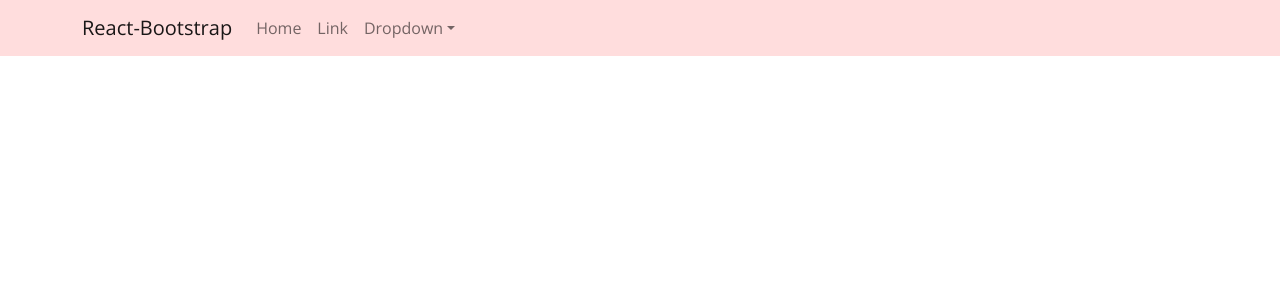
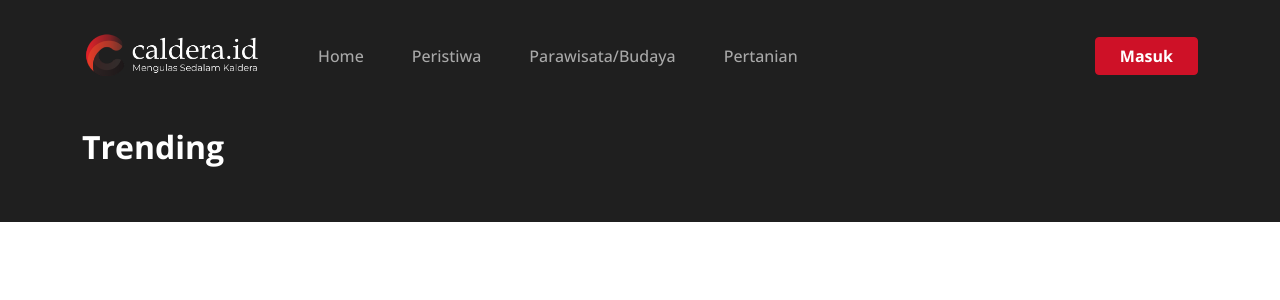
Before and after one commit to plmtmbnn/frontend-caldera-news, a React (Create React App) app: page / in a window 1280 px wide. Shown: the top 300 px of the page. Built offline with nearby package versions, Linux system fonts and the light colour scheme.

Commit message:
update homepage

```diff
--- a/src/components/NavbarApp.jsx
+++ b/src/components/NavbarApp.jsx
@@ -1,27 +1,35 @@
 import React from "react";
-import { Navbar, Container, Nav, NavDropdown } from "react-bootstrap";
+import { Navbar, Container, Nav, Button } from "react-bootstrap";
+import { Link } from "react-router-dom";
+
+// images
+import logo from "../assets/logo.png";
 
 const NavbarApp = () => {
   return (
-    <Navbar bg="light" expand="lg">
+    <Navbar className="bg-navbar py-4" expand="lg">
       <Container>
-        <Navbar.Brand href="#home">React-Bootstrap</Navbar.Brand>
+        <Navbar.Brand href="#home">
+          <img src={logo} alt="" style={{ width: "180px" }} />
+        </Navbar.Brand>
         <Navbar.Toggle aria-controls="basic-navbar-nav" />
         <Navbar.Collapse id="basic-navbar-nav">
-          <Nav className="me-auto">
-            <Nav.Link href="#home">Home</Nav.Link>
-            <Nav.Link href="#link">Link</Nav.Link>
-            <NavDropdown title="Dropdown" id="basic-nav-dropdown">
-              <NavDropdown.Item href="#action/3.1">Action</NavDropdown.Item>
-              <NavDropdown.Item href="#action/3.2">
-                Another action
-              </NavDropdown.Item>
-              <NavDropdown.Item href="#action/3.3">Something</NavDropdown.Item>
-              <NavDropdown.Divider />
-              <NavDropdown.Item href="#action/3.4">
-                Separated link
-              </NavDropdown.Item>
-            </NavDropdown>
+          <Nav className="me-auto link-navbar">
+            <Link to="/" className="nav-link">
+              Home
+            </Link>
+            <Link to="/category/peristiwa" className="nav-link">
+              Peristiwa
+            </Link>
+            <Link to="/category/parawisata" className="nav-link">
+              Parawisata/Budaya
+            </Link>
+            <Link to="/category/pertanian" className="nav-link">
+              Pertanian
+            </Link>
+          </Nav>
+          <Nav className="ms-auto link-navbar">
+            <Button className="px-4 fw-bold">Masuk</Button>
           </Nav>
         </Navbar.Collapse>
       </Container>
--- a/src/pages/index.js
+++ b/src/pages/index.js
@@ -1,10 +1,16 @@
 import React from "react";
+import { Container } from "react-bootstrap";
 import NavbarApp from "../components/NavbarApp";
 
 const Home = () => {
   return (
     <div>
       <NavbarApp />
+      <section className="bg-dark pt-3 pb-5">
+        <Container>
+          <h2 className="text-white fw-bold">Trending</h2>
+        </Container>
+      </section>
     </div>
   );
 };
--- a/src/styles/_custom.scss
+++ b/src/styles/_custom.scss
@@ -1,9 +1,9 @@
 // overwrite theme variables
 
 // test theme
-$primary: #e85858;
+$primary: #ce1127;
 $secondary: #0f0;
-$dark: #300;
+$dark: #1f1f1f;
 $light: #fdd;
 $success: #0fa;
 $info: #555;
--- a/src/styles/style.scss
+++ b/src/styles/style.scss
@@ -8,3 +8,18 @@ body {
   margin: 0;
   font-family: "Open Sans", sans-serif;
 }
+
+.bg-navbar {
+  background-color: $dark;
+}
+
+.link-navbar.navbar-nav .nav-link {
+  font-weight: 500;
+  color: rgba(255, 255, 255, 0.616);
+  margin-left: 2rem;
+  &:hover,
+  &:active,
+  &:focus {
+    color: #fff;
+  }
+}
```
Also changed, not shown: src/assets/logo.png (added).
